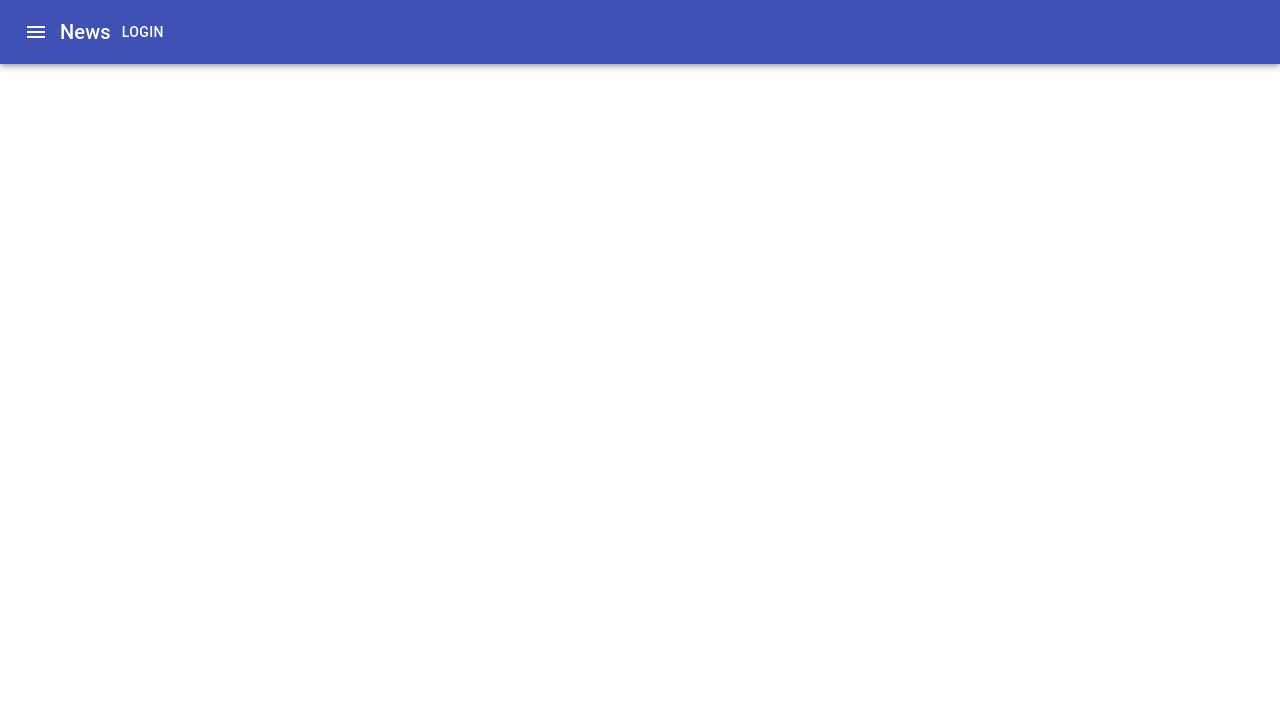
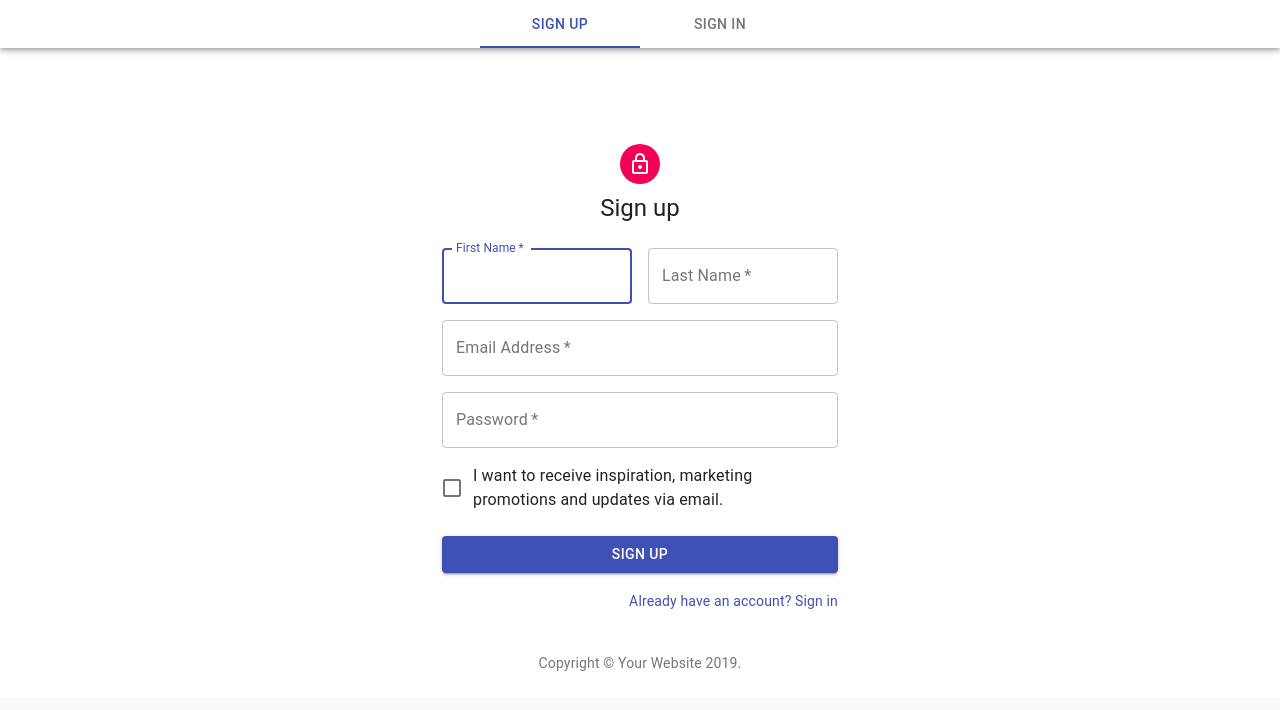
Before and after one commit to susukichan/react-login, a React (Create React App) app: page / in a window 1280 px wide. Shown: the top 710 px of the page. Built offline with nearby package versions, Linux system fonts and the light colour scheme.

Commit message:
added signup page and tab

```diff
--- a/src/App.js
+++ b/src/App.js
@@ -1,10 +1,10 @@
 import React from "react";
-import { UserForm } from "./components/UserForm";
+import SimpleTabs from "./components/SimpleTabs";
 
 function App() {
   return (
     <div className="App">
-      <UserForm />
+      <SimpleTabs />
     </div>
   );
 }
--- a/src/components/FormPersonalDetails.js
+++ b/src/components/FormPersonalDetails.js
@@ -0,0 +1,5 @@
+import React from "react";
+
+export default function FormPersonalDetails() {
+  return <h1>Helloworld</h1>;
+}
--- /dev/null
+++ b/src/components/SignUp.js
@@ -0,0 +1,140 @@
+import React from "react";
+import Avatar from "@material-ui/core/Avatar";
+import Button from "@material-ui/core/Button";
+import CssBaseline from "@material-ui/core/CssBaseline";
+import TextField from "@material-ui/core/TextField";
+import FormControlLabel from "@material-ui/core/FormControlLabel";
+import Checkbox from "@material-ui/core/Checkbox";
+import Link from "@material-ui/core/Link";
+import Grid from "@material-ui/core/Grid";
+import Box from "@material-ui/core/Box";
+import LockOutlinedIcon from "@material-ui/icons/LockOutlined";
+import Typography from "@material-ui/core/Typography";
+import { makeStyles } from "@material-ui/core/styles";
+import Container from "@material-ui/core/Container";
+
+function Copyright() {
+  return (
+    <Typography variant="body2" color="textSecondary" align="center">
+      {"Copyright © "}
+      <Link color="inherit" href="https://material-ui.com/">
+        Your Website
+      </Link>{" "}
+      {new Date().getFullYear()}
+      {"."}
+    </Typography>
+  );
+}
+
+const useStyles = makeStyles(theme => ({
+  paper: {
+    marginTop: theme.spacing(8),
+    display: "flex",
+    flexDirection: "column",
+    alignItems: "center"
+  },
+  avatar: {
+    margin: theme.spacing(1),
+    backgroundColor: theme.palette.secondary.main
+  },
+  form: {
+    width: "100%", // Fix IE 11 issue.
+    marginTop: theme.spacing(3)
+  },
+  submit: {
+    margin: theme.spacing(3, 0, 2)
+  }
+}));
+
+export default function SignUp() {
+  const classes = useStyles();
+
+  return (
+    <Container component="main" maxWidth="xs">
+      <CssBaseline />
+      <div className={classes.paper}>
+        <Avatar className={classes.avatar}>
+          <LockOutlinedIcon />
+        </Avatar>
+        <Typography component="h1" variant="h5">
+          Sign up
+        </Typography>
+        <form className={classes.form} noValidate>
+          <Grid container spacing={2}>
+            <Grid item xs={12} sm={6}>
+              <TextField
+                autoComplete="fname"
+                name="firstName"
+                variant="outlined"
+                required
+                fullWidth
+                id="firstName"
+                label="First Name"
+                autoFocus
+              />
+            </Grid>
+            <Grid item xs={12} sm={6}>
+              <TextField
+                variant="outlined"
+                required
+                fullWidth
+                id="lastName"
+                label="Last Name"
+                name="lastName"
+                autoComplete="lname"
+              />
+            </Grid>
+            <Grid item xs={12}>
+              <TextField
+                variant="outlined"
+                required
+                fullWidth
+                id="email"
+                label="Email Address"
+                name="email"
+                autoComplete="email"
+              />
+            </Grid>
+            <Grid item xs={12}>
+              <TextField
+                variant="outlined"
+                required
+                fullWidth
+                name="password"
+                label="Password"
+                type="password"
+                id="password"
+                autoComplete="current-password"
+              />
+            </Grid>
+            <Grid item xs={12}>
+              <FormControlLabel
+                control={<Checkbox value="allowExtraEmails" color="primary" />}
+                label="I want to receive inspiration, marketing promotions and updates via email."
+              />
+            </Grid>
+          </Grid>
+          <Button
+            type="submit"
+            fullWidth
+            variant="contained"
+            color="primary"
+            className={classes.submit}
+          >
+            Sign Up
+          </Button>
+          <Grid container justify="flex-end">
+            <Grid item>
+              <Link href="#" variant="body2">
+                Already have an account? Sign in
+              </Link>
+            </Grid>
+          </Grid>
+        </form>
+      </div>
+      <Box mt={5}>
+        <Copyright />
+      </Box>
+    </Container>
+  );
+}
--- /dev/null
+++ b/src/components/SimpleTabs.js
@@ -0,0 +1,87 @@
+import React from "react";
+import PropTypes from "prop-types";
+import { makeStyles } from "@material-ui/core/styles";
+import AppBar from "@material-ui/core/AppBar";
+import Tabs from "@material-ui/core/Tabs";
+import Tab from "@material-ui/core/Tab";
+import Typography from "@material-ui/core/Typography";
+import Box from "@material-ui/core/Box";
+import Paper from "@material-ui/core/Paper";
+import SignUp from "./SignUp";
+
+function TabPanel(props) {
+  const { children, value, index, ...other } = props;
+
+  return (
+    <Typography
+      component="div"
+      role="tabpanel"
+      hidden={value !== index}
+      id={`simple-tabpanel-${index}`}
+      aria-labelledby={`simple-tab-${index}`}
+      {...other}
+    >
+      <Box p={3}>{children}</Box>
+    </Typography>
+  );
+}
+
+TabPanel.propTypes = {
+  children: PropTypes.node,
+  index: PropTypes.any.isRequired,
+  value: PropTypes.any.isRequired
+};
+
+function a11yProps(index) {
+  return {
+    id: `simple-tab-${index}`,
+    "aria-controls": `simple-tabpanel-${index}`
+  };
+}
+
+const useStyles = makeStyles(theme => ({
+  root: {
+    flexGrow: 1,
+    backgroundColor: theme.palette.background.paper
+  }
+}));
+
+// const useStyles = makeStyles({
+//   root: {
+//     flexGrow: 1,
+//     background: "linear-gradient(45deg, #FE6B8B 30%, #FF8E53 90%)"
+//   }
+// });
+
+export default function SimpleTabs() {
+  const classes = useStyles();
+  const [value, setValue] = React.useState(0);
+
+  const handleChange = (event, newValue) => {
+    setValue(newValue);
+  };
+
+  return (
+    <div className={classes.root}>
+      <AppBar style={{ background: "transparent" }} position="static">
+        <Tabs
+          value={value}
+          onChange={handleChange}
+          indicatorColor="primary"
+          textColor="primary"
+          aria-label="simple tabs example"
+          centered
+        >
+          <Tab label="Sign Up" {...a11yProps(0)} />
+          <Tab label="Sign In" {...a11yProps(1)} />
+        </Tabs>
+      </AppBar>
+      <TabPanel value={value} index={0}>
+        <SignUp />
+      </TabPanel>
+      <TabPanel value={value} index={1}>
+        Sign In
+      </TabPanel>
+    </div>
+  );
+}
```
Also changed, not shown: src/components/LoginTabs.js (added, +35 -0 lines).
